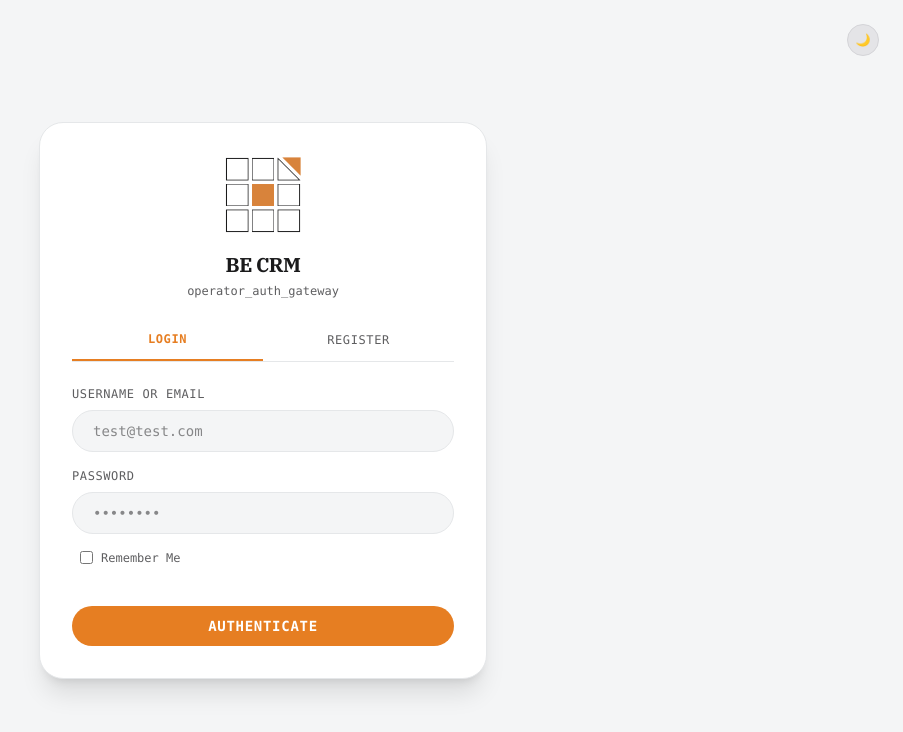
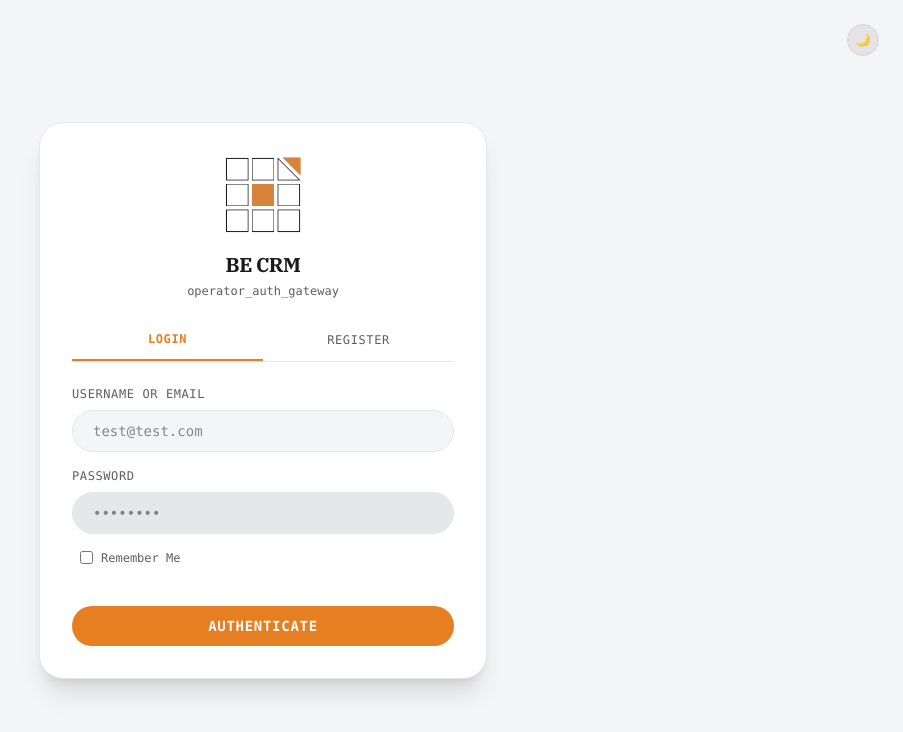
Before and after one commit to aaronbelkar/BE_CRM, a Next.js app: page /login in a window 1280 px wide. Shown: the top 732 px of the page, without its empty margins (377-1280 px from the left). Built offline with nearby package versions, Linux system fonts and the light colour scheme; no server answers.

Commit message:
Style: set password input background to #e5e7e9 in both themes

```diff
--- a/src/components/features/LoginForm.tsx
+++ b/src/components/features/LoginForm.tsx
@@ -96,7 +96,7 @@ export function LoginForm() {
               name="password"
               required
               disabled={isPending}
-              className="w-full px-5 py-2.5 bg-background border border-border-color rounded-full text-sm text-text-main focus:outline-none focus:border-[#e67e22] font-mono transition-colors disabled:opacity-50"
+              className="w-full px-5 py-2.5 bg-[#e5e7e9] border border-border-color rounded-full text-sm text-text-main focus:outline-none focus:border-[#e67e22] font-mono transition-colors disabled:opacity-50"
               placeholder="••••••••"
             />
           </div>
@@ -151,7 +151,7 @@ export function LoginForm() {
               name="password"
               required
               disabled={isPending}
-              className="w-full px-5 py-2.5 bg-background border border-border-color rounded-full text-sm text-text-main focus:outline-none focus:border-[#e67e22] font-mono transition-colors disabled:opacity-50"
+              className="w-full px-5 py-2.5 bg-[#e5e7e9] border border-border-color rounded-full text-sm text-text-main focus:outline-none focus:border-[#e67e22] font-mono transition-colors disabled:opacity-50"
               placeholder="••••••••"
             />
           </div>
```
